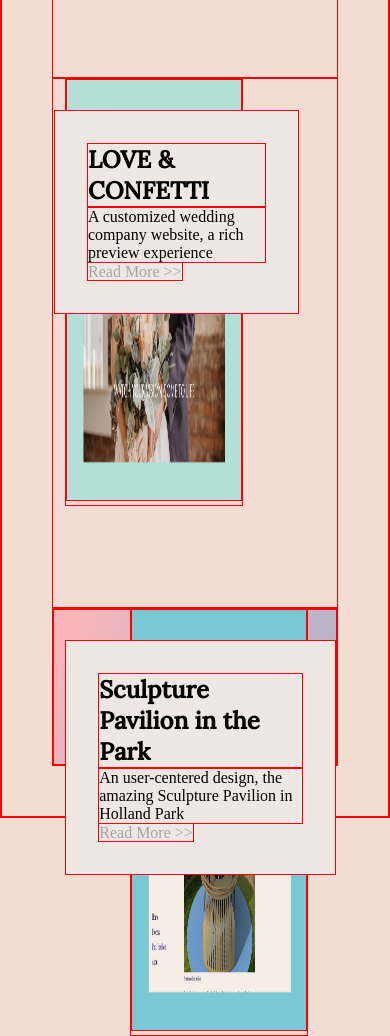
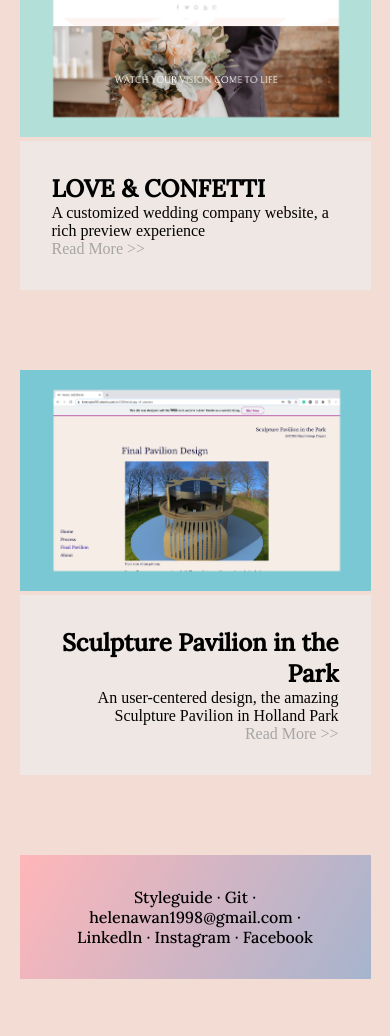
Before and after one commit to helenawan1998/P03-Profolio, a plain HTML site: page work.html in a window 390 px wide. Shown: the part 568-1604 px from the top of the page. After the commit the page ends 1547 px from the top, so only its background shows below. Drawn offline with Linux system fonts and the light colour scheme; a web font is replaced by a local one.

Commit message:
adjust some responsive problem for the whole porfolio webpage

```diff
--- a/css/main.css
+++ b/css/main.css
@@ -2,12 +2,14 @@
  box-sizing: border-box;
  margin:0;
  padding:0;
+
  /*border:red solid 1px;*/
 
 }
 
 main{
- margin:50px;
+ width:90%;
+ margin:auto;
 
 }
 
@@ -25,6 +27,7 @@ body{
 
 
 nav {
+
     background: transparent;
     color: #161515;
     left: 0;
@@ -32,7 +35,11 @@ nav {
     top: 0;
     width: 100%;
     z-index: 9999;
+
 }
+
+
+
 
 /*** INPUT ***/
 nav input {
@@ -115,6 +122,7 @@ nav input:checked ~ #overlay {
     top: 0;
     width: 100vw;
     z-index: -1;
+
 }
 
 /* List */
@@ -133,6 +141,7 @@ nav input:checked ~ ul {
     margin: 1em;
     max-height: inherit;
     opacity: 1;
+    margin-left: -5%;
 }
 
 nav ul > li {
--- a/css/work.css
+++ b/css/work.css
@@ -1,6 +1,4 @@
-*{
-	border:red solid 1px;
-}
+
 
 
 .body{
@@ -31,27 +29,60 @@
 
 .project1img{
 	width:45vw;
-	height:50vh;
+	height:100%;
 }
 
 .project2img{
 	width:45vw;
-	height:50vh;
+	height:100%;
 }
 
 .work1{
 	position:relative;
 	margin-top: 5em;
+	display:flex;
+	justify-content: center;
+	align-items: flex-start;
 
 }
 
 .work2{
 	position:relative;
-	margin-top: 33em;
+	margin-top: 5em;
+	margin-bottom: 5em;
+	display:flex;
+	justify-content: center;
+	align-items: flex-start;
+	flex-direction: row-reverse;
+
 
 }
 
+.work1text{
+	position:relative;
+	left:-2em;
+	top:2em;
+	background-color:#EFE7E4;
+	text-align: left;
+	padding:2em;
 
+
+
+
+}
+
+.work2text{
+    position:relative;
+	background-color:#EFE7E4;
+	text-align: right;
+	padding:2em;
+    right:-2em;
+	top:2em;
+
+
+}
+
+/*
 .work1img{
 	position:absolute;
 	left:4%;
@@ -86,6 +117,7 @@
 
 
 }
+*/
 
 
 .work1text>h2{
@@ -134,6 +166,52 @@
 }
 
 
+@media (max-width: 850px) {
+
+	.work1{
+		flex-direction: column;
+
+	}
+
+	.work2{
+		flex-direction: column;
+
+	}
+
+	.project1img{
+	width:100%;
+	height:100%;
+	margin:auto;
+}
+
+.project2img{
+	width:100%;
+	height:100%;
+	margin:auto;
+}
+
+
+.work1text{
+
+	position:static;
+	width:100%;
+	padding:2em;
+
+
+
+
+}
+
+.work2text{
+    position:static;
+
+	width:100%;
+	padding:2em;
+
+
+
+}
+}
 
 
 /*
```
Also changed, not shown: contact.html (+4 -4 lines), css/about.css (+42 -1 lines), css/contact.css (+20 -4 lines), css/project2.css (+30 -14 lines), project2.html (+2 -2 lines), work.html (+0 -12 lines).
